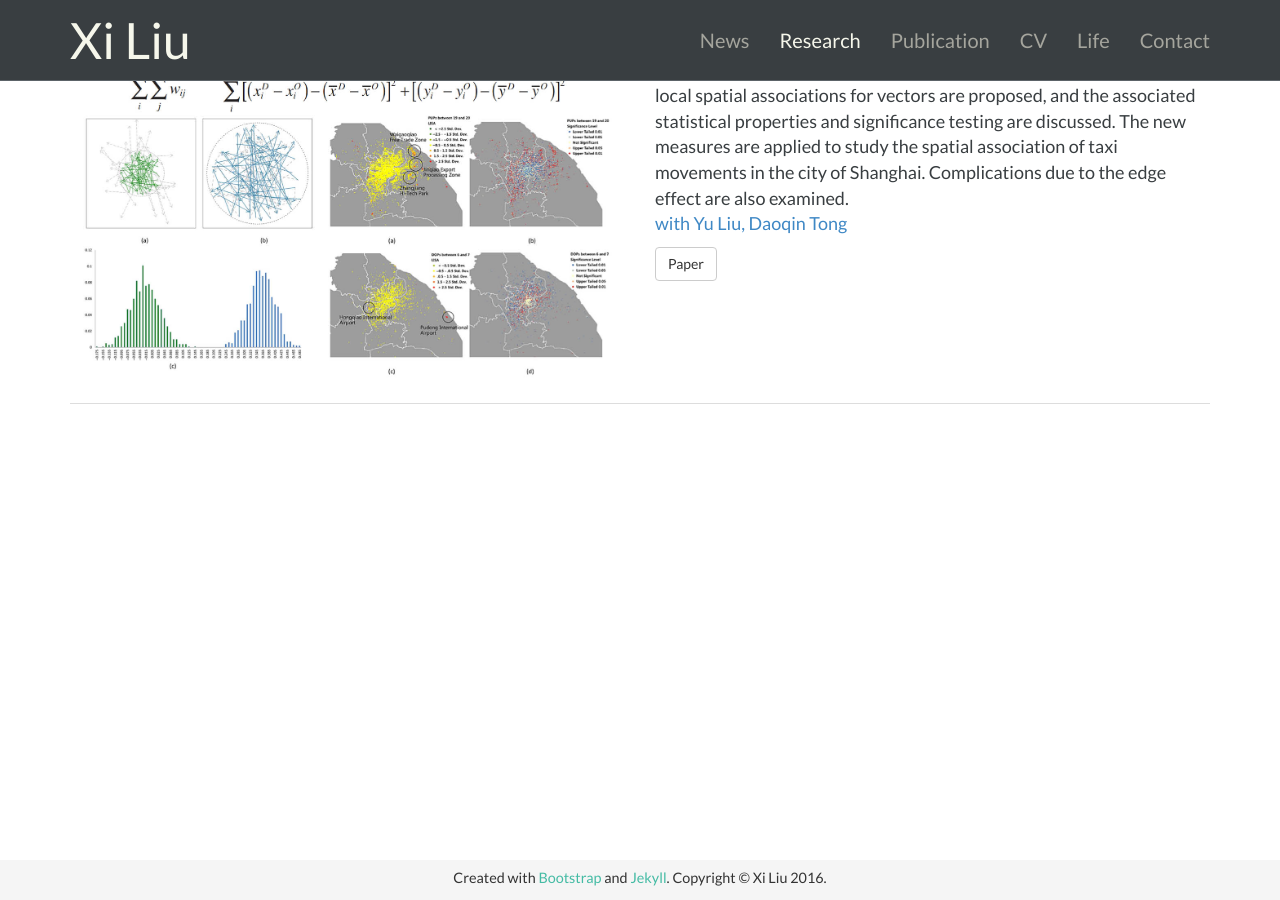
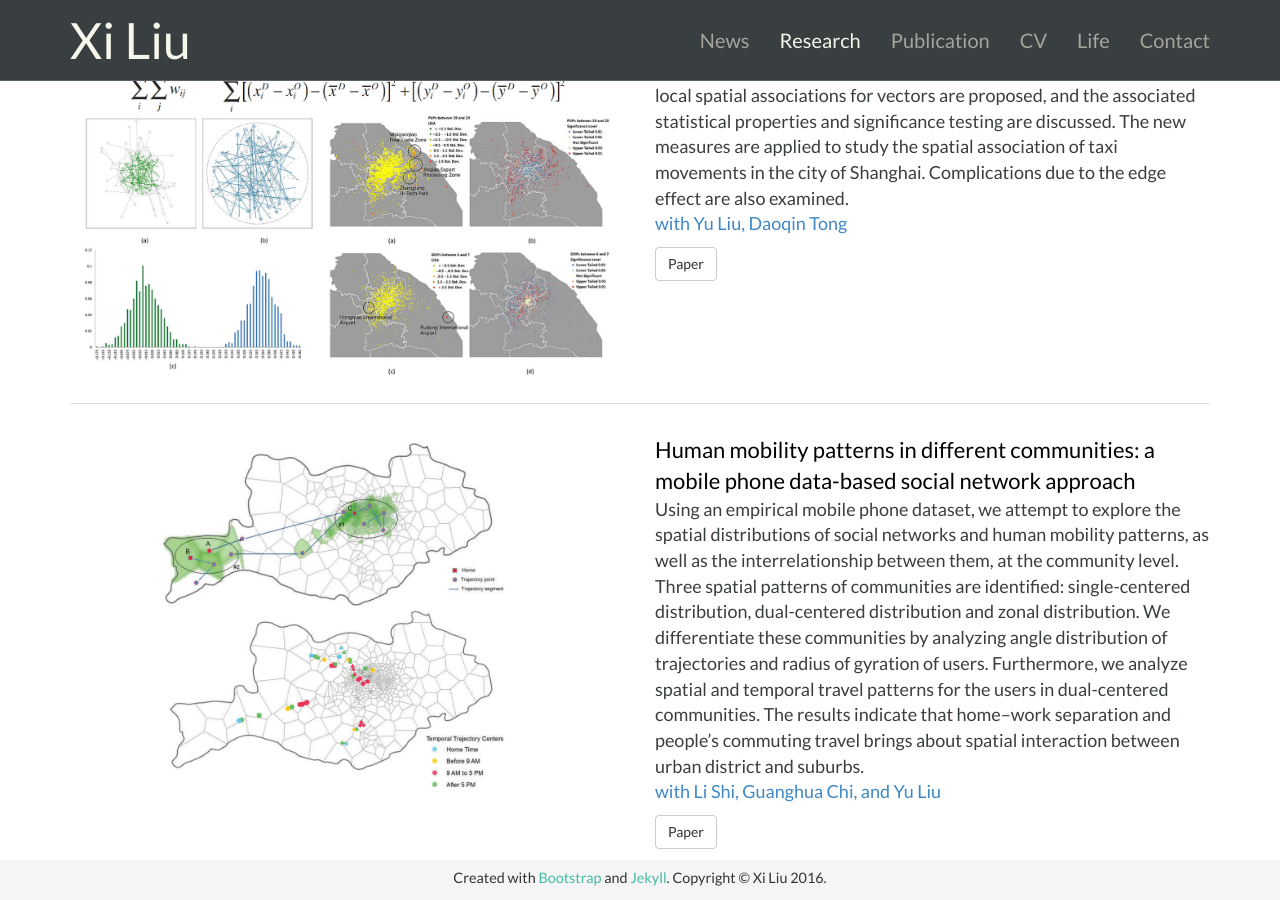
Before and after one commit to xiliu18/xiliu18.github.io, a Jekyll site: the page built from research.html, in a window 1280 px wide and 900 px high, scrolled down 1488 px. Built offline with Jekyll 4.4.1, drawn with Linux system fonts in a browser that asks for light colours.

Commit message:
add one more study

```diff
--- a/research.html
+++ b/research.html
@@ -139,6 +139,27 @@ title: Research
         </div>
 
 
+        <div class='pubwrap'>
+            <div class='row'>
+                <div class='col-md-6'>
+                    <div class='pubimg'>
+                        <img src="/images/harbinMobilitySocial.jpg">
+                    </div>
+                </div>
+                <div class='col-md-6'>
+                    <div class='pub'>
+                        <div class='pubt'>Human mobility patterns in different communities: a mobile phone data-based social network approach</div>
+                        <div class='pubd'>Using an empirical mobile phone dataset, we attempt to explore the spatial distributions of social networks and human mobility patterns, as well as the interrelationship between them, at the community level. Three spatial patterns of communities are identified: single-centered distribution, dual-centered distribution and zonal distribution. We differentiate these communities by analyzing angle distribution of trajectories and radius of gyration of users. Furthermore, we analyze spatial and temporal travel patterns for the users in dual-centered communities. The results indicate that home–work separation and people’s commuting travel brings about spatial interaction between urban district and suburbs.
+                        </div>
+                        <div class='puba'>with Li Shi, Guanghua Chi, and Yu Liu</div>
+                        <div class='publ'>
+                            <a class="btn btn-default" href="http://www.tandfonline.com/doi/abs/10.1080/19475683.2014.992372">Paper</a>
+                        </div>
+                    </div>
+                </div>
+            </div>
+        </div>
+
 
     </div>
 </div>
```
Also changed, not shown: images/harbinMobilitySocial.jpg (added), 4 other files.
